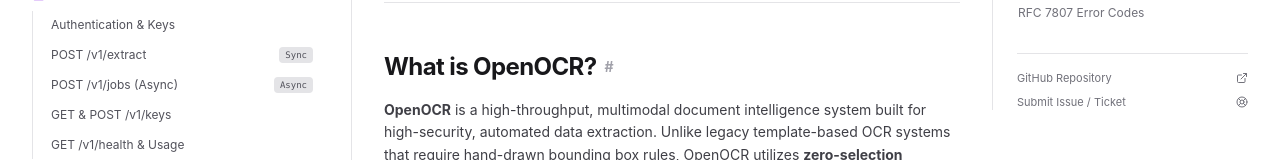
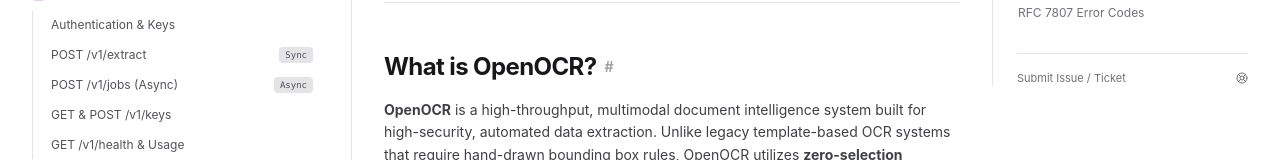
Before and after one commit to Wahla-007/ocr, a Next.js app in the folder apps/web/: page /docs in a window 1280 px wide. Shown: the part 317-477 px from the top of the page. Built offline with nearby package versions, Linux system fonts and the light colour scheme; no server answers.

Commit message:
docs: remove GitHub repository link from docs sidebar

```diff
--- a/apps/web/src/app/docs/page.tsx
+++ b/apps/web/src/app/docs/page.tsx
@@ -952,15 +952,6 @@ volumes:
           </nav>
 
           <div className="mt-8 pt-4 border-t border-zinc-200 dark:border-[#292d30] space-y-2">
-            <a
-              href="https://github.com/Wahla-007/ocr"
-              target="_blank"
-              rel="noopener noreferrer"
-              className="text-[11px] text-zinc-500 hover:text-purple-600 dark:hover:text-[#9281f7] flex items-center justify-between"
-            >
-              <span>GitHub Repository</span>
-              <ExternalLink className="w-3 h-3" />
-            </a>
             <Link
               href="/support"
               className="text-[11px] text-zinc-500 hover:text-purple-600 dark:hover:text-[#9281f7] flex items-center justify-between"
```
